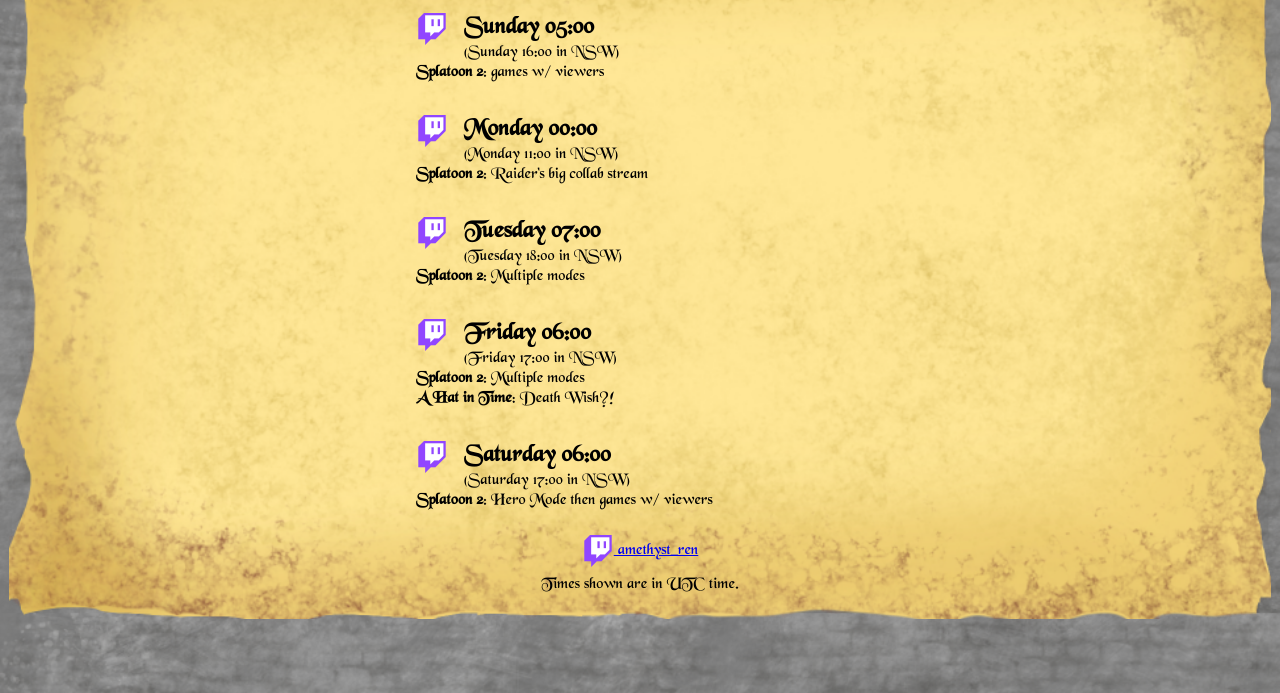
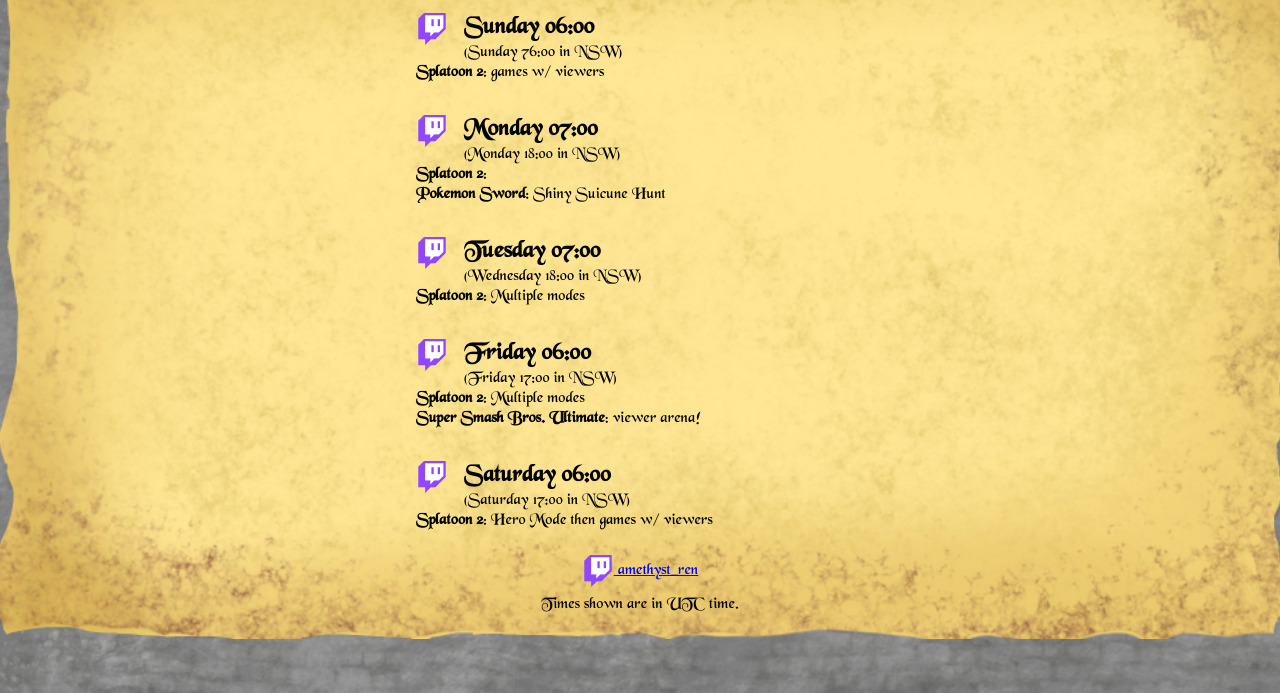
Before and after one commit to Amethyst-Ren/Amethyst-Ren-Stream, a plain HTML site: page index.html in a window 1280 px wide. Shown: the part 107-800 px from the top of the page. Drawn offline with nearby package versions, Linux system fonts and the light colour scheme.

Commit message:
weekly changes

```diff
--- a/index.html
+++ b/index.html
@@ -20,9 +20,9 @@
 					<div class='icon'><img src='twitch_64.png' height='32' width='32' alt='Twitch'/></div>
 					<div class='streamHeader'><h2>
 						<span class='weekday'>Sunday</span>
-						<span class='startTime'>16:00</span>
+						<span class='startTime'>17:00</span>
 					</h2></div>
-					<div class='streamerTimeLine'>(<span class='streamerTime'>Sunday 16:00</span> in NSW)</div>
+					<div class='streamerTimeLine'>(<span class='streamerTime'>Sunday 76:00</span> in NSW)</div>
 					<div class='description'><strong>Splatoon 2</strong>: games w/ viewers</div>
 
 				</section>
@@ -30,10 +30,10 @@
 					<div class='icon'><img src='twitch_64.png' height='32' width='32' alt='Twitch'/></div>
 					<div class='streamHeader'><h2>
 						<span class='weekday'>Monday</span>
-						<span class='startTime'>11:00</span>
+						<span class='startTime'>18:00</span>
 					</h2></div>
-					<div class='streamerTimeLine'>(<span class='streamerTime'>Monday 11:00</span> in NSW)</div>
-					<div class='description'><strong>Splatoon 2</strong>: Raider's big collab stream</div>
+					<div class='streamerTimeLine'>(<span class='streamerTime'>Monday 18:00</span> in NSW)</div>
+					<div class='description'><strong>Splatoon 2</strong>: <br/><strong> Pokemon Sword</strong>: Shiny Suicune Hunt</div>
 				</section>
 				<section>
 					<div class='icon'><img src='twitch_64.png' height='32' width='32' alt='Twitch'/></div>
@@ -41,7 +41,7 @@
 						<span class='weekday'>Tuesday</span>
 						<span class='startTime'>18:00</span>
 					</h2></div>
-					<div class='streamerTimeLine'>(<span class='streamerTime'>Tuesday 18:00</span> in NSW)</div>
+					<div class='streamerTimeLine'>(<span class='streamerTime'>Wednesday 18:00</span> in NSW)</div>
 					<div class='description'><strong>Splatoon 2</strong>: Multiple modes</div>
 				</section>
 				<section>
@@ -51,7 +51,7 @@
 						<span class='startTime'>17:00</span>
 					</h2></div>
 					<div class='streamerTimeLine'>(<span class='streamerTime'>Friday 17:00</span> in NSW)</div>
-					<div class='description'><strong>Splatoon 2</strong>: Multiple modes<br/><strong>A Hat in Time</strong>: Death Wish?!</div>
+					<div class='description'><strong>Splatoon 2</strong>: Multiple modes<br/><strong>Super Smash Bros. Ultimate</strong>: viewer arena!</div>
 				</section>
 				<section>
 					<div class='icon'><img src='twitch_64.png' height='32' width='32' alt='Twitch'/></div>
```
